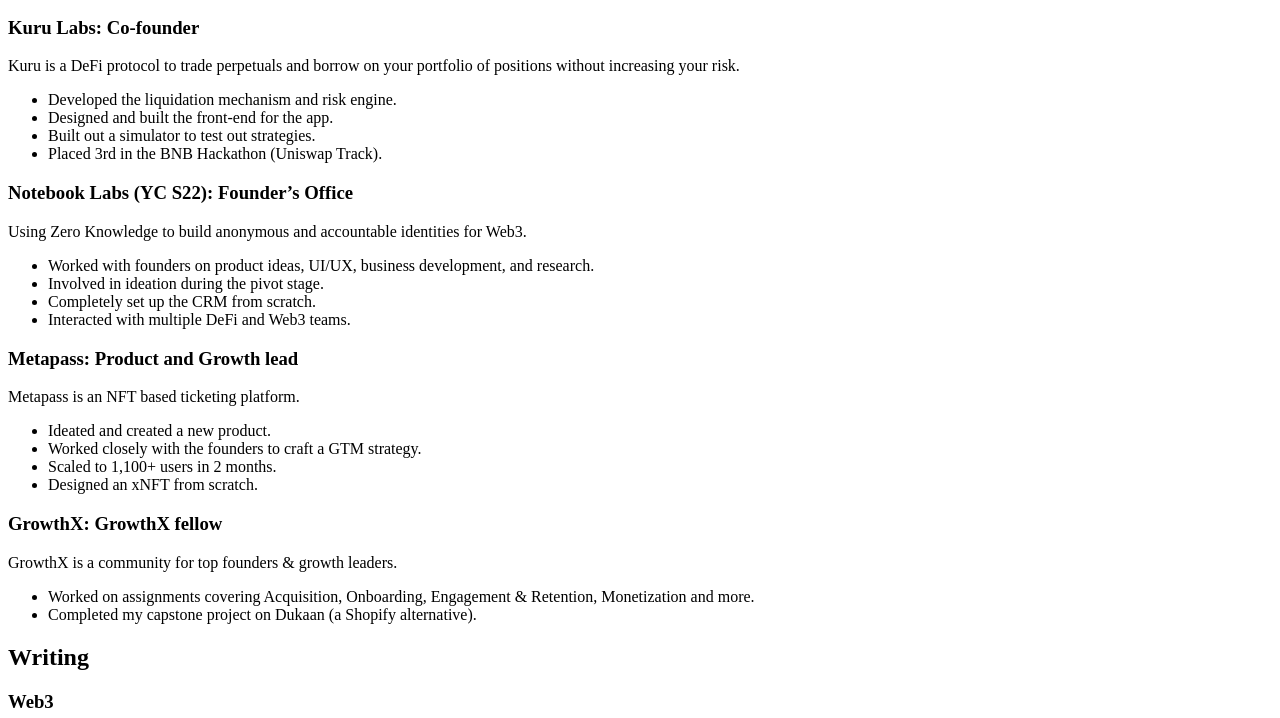
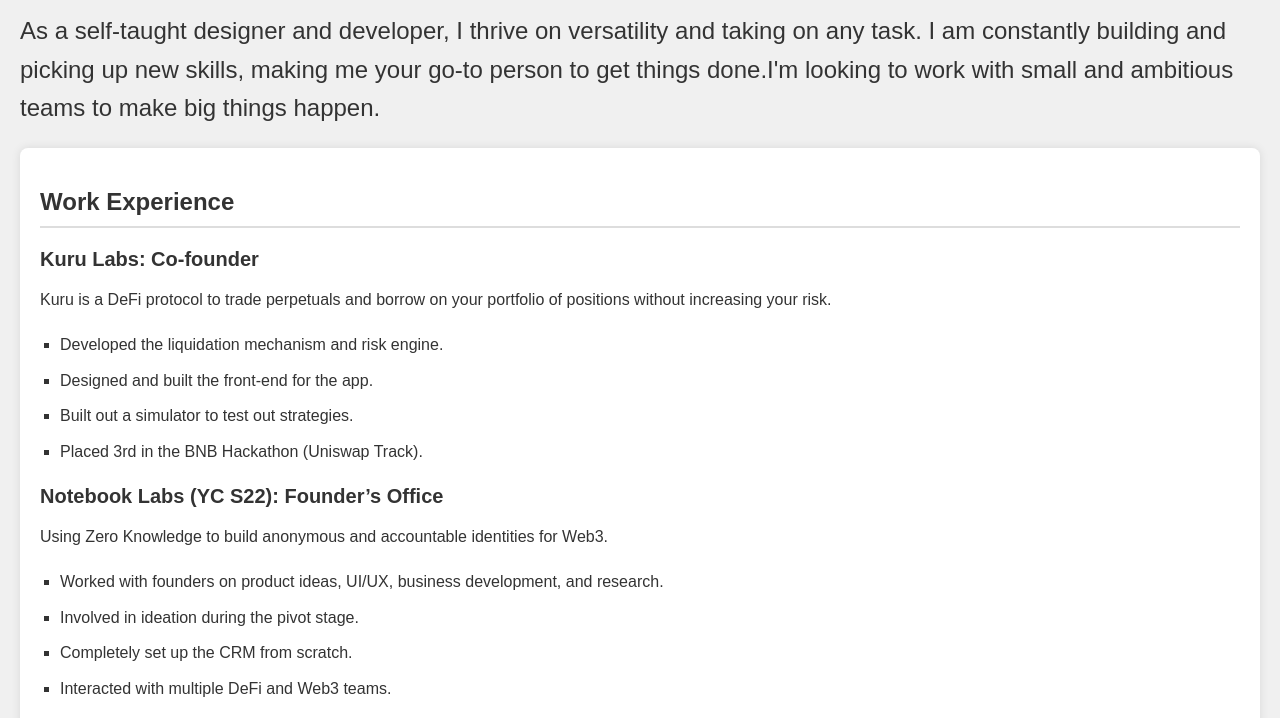
Before and after one commit to VaibhavPrakash/simple-website, a plain HTML site: page index.html in a window 1280 px wide. Shown: the part 166-884 px from the top of the page. Drawn offline with Linux system fonts and the light colour scheme.

Commit message:
added CSS

```diff
--- a/index.html
+++ b/index.html
@@ -3,13 +3,14 @@
     <head>
         <meta charset="UTF-8" />
         <meta name="viewport" content="width=device-width, initial-scale=1.0" />
+        <link rel="stylesheet" href="styles.css">
         <title>Vaibhav Prakash - Portfolio</title>
     </head>
 
     <body>
         <header>
             <h1>Vaibhav Prakash</h1>
-            <p>
+            <p id="about">
                 As a self-taught designer and developer, I thrive on versatility
                 and taking on any task. I am constantly building and picking up
                 new skills, making me your go-to person to get things done.I'm
@@ -255,7 +256,7 @@
         </main>
 
         <footer>
-            <p>More content coming soon...</p>
+            <p>Add social media links here</p>
         </footer>
     </body>
 </html>
--- /dev/null
+++ b/styles.css
@@ -0,0 +1,56 @@
+body {
+    font-family: Arial, sans-serif;
+    color: #333;
+    background-color: #f0f0f0;
+    margin: 0;
+}
+
+header {
+    margin: 20px;
+    font-size: 36px;
+}
+
+#about {
+    font-size: 24px;
+}
+
+section {
+    background-color: #fff;
+    margin: 20px;
+    padding: 20px;
+    border-radius: 8px;
+    box-shadow: 0 0 10px rgba(0, 0, 0, 0.1);
+}
+
+h2 {
+    border-bottom: 2px solid #ddd;
+    padding-bottom: 10px;
+    margin-bottom: 20px;
+    font-size: 24px;
+}
+
+h3 {
+    font-size: 20px;
+    margin-bottom: 10px;
+}
+
+p {
+    font-size: 16px;
+    line-height: 1.6;
+    margin-bottom: 20px;
+}
+
+ul {
+    list-style-type: square;
+    padding-left: 20px;
+}
+
+li {
+    font-size: 16px;
+    line-height: 1.6;
+    margin-bottom: 10px;
+}
+
+strong {
+    font-weight: bold;
+}
```
